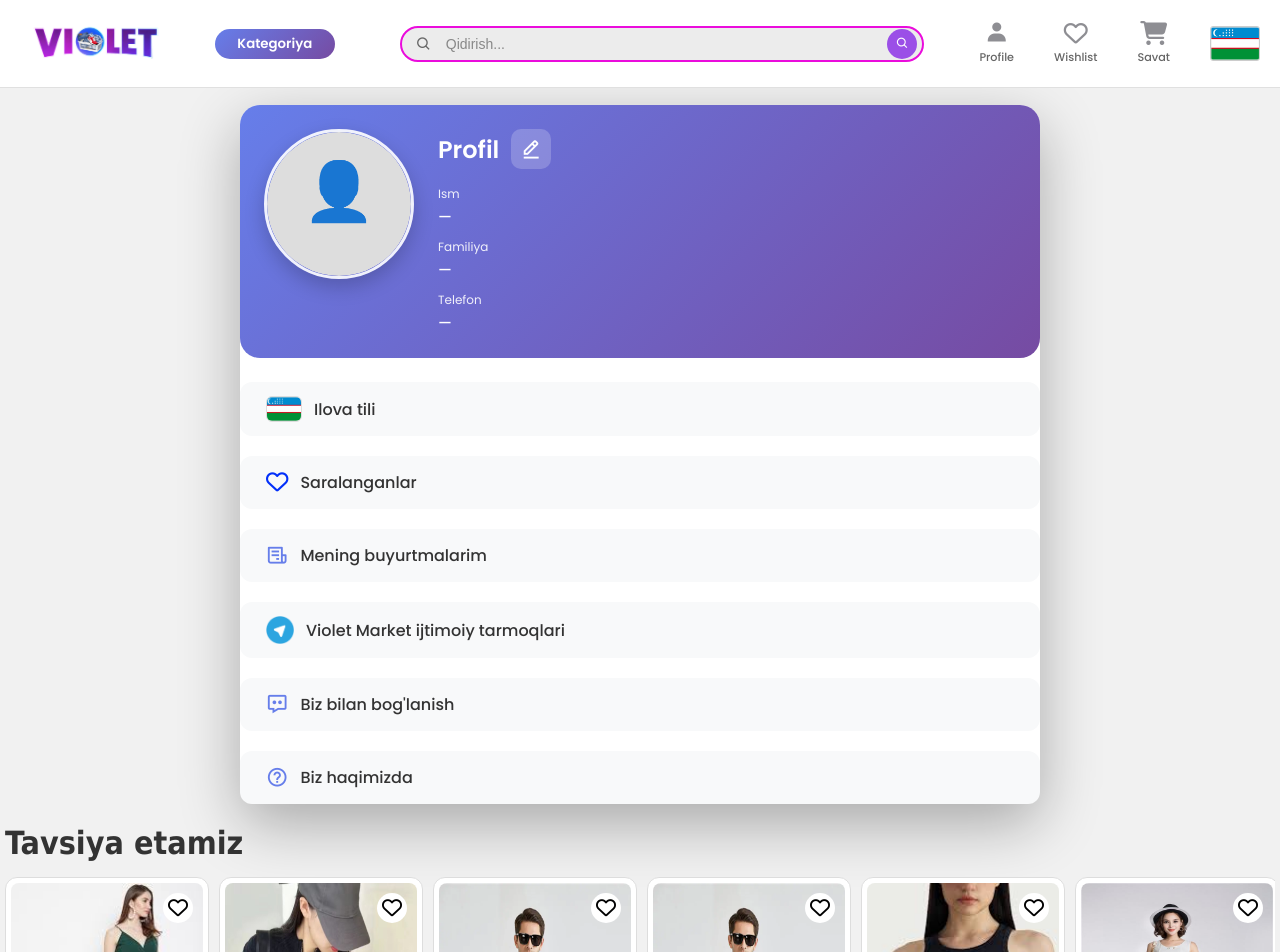
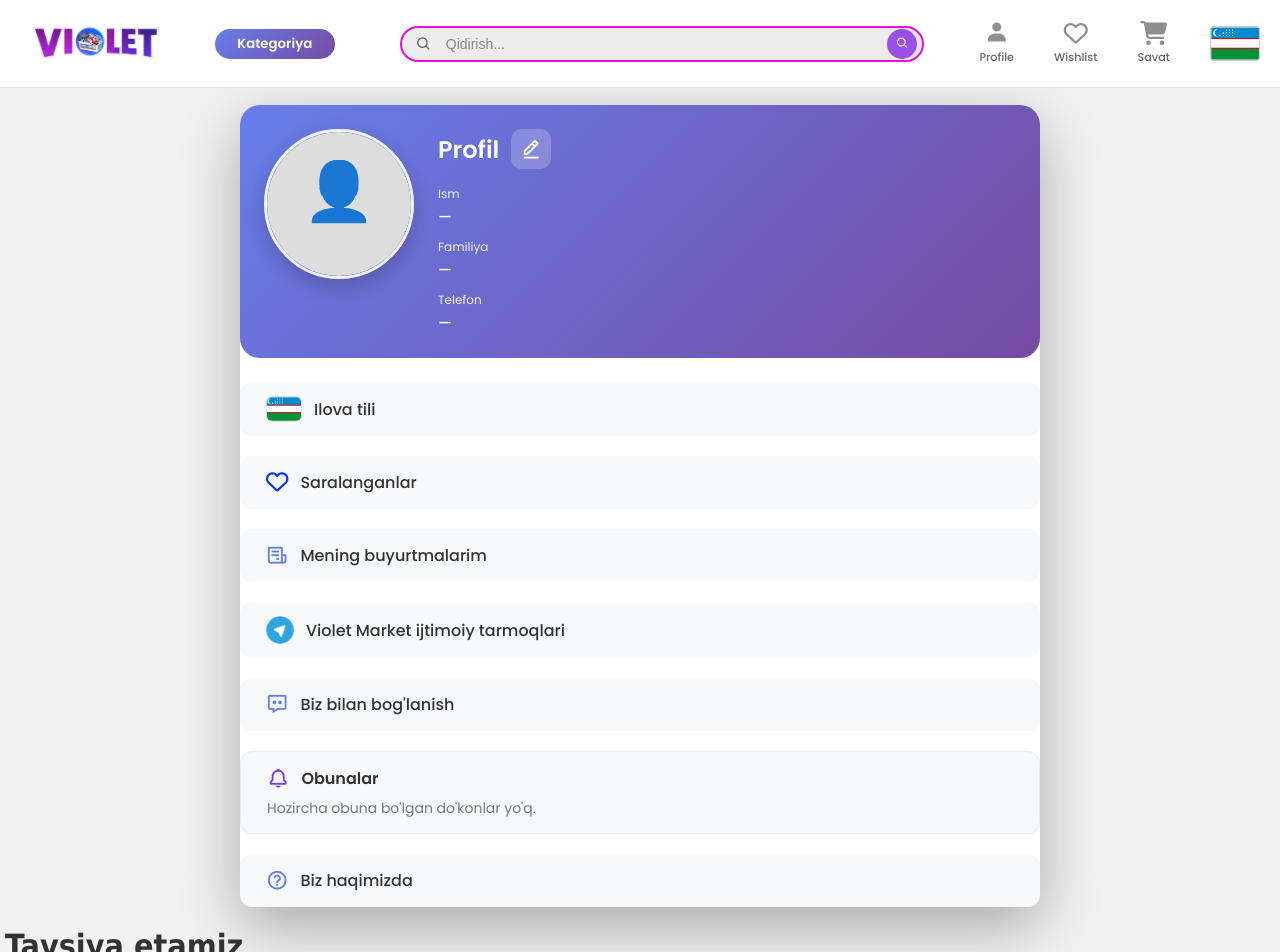
Before and after one commit to Shukrullo-Ziyoviddinov/VioletMarket, a React (Create React App) app in the folder my-violet-market/: page /profile in a window 1280 px wide. Shown: the top 952 px of the page. Built offline with nearby package versions, Linux system fonts and the light colour scheme.

Commit message:
profile12

```diff
--- a/my-violet-market/src/hooks/useSellerSubscription.js
+++ b/my-violet-market/src/hooks/useSellerSubscription.js
@@ -1,6 +1,25 @@
 import { useState, useEffect, useCallback } from 'react';
 
-const storageKey = (sellerId) => `seller_subscribed:${sellerId}`;
+export const SELLER_SUBSCRIBE_STORAGE_PREFIX = 'seller_subscribed:';
+
+const storageKey = (sellerId) => `${SELLER_SUBSCRIBE_STORAGE_PREFIX}${sellerId}`;
+
+/** localStorage dan obuna bo'lgan sotuvchi idlari */
+export function getSubscribedSellerIds() {
+  try {
+    const ids = [];
+    const len = localStorage.length;
+    for (let i = 0; i < len; i++) {
+      const k = localStorage.key(i);
+      if (k?.startsWith(SELLER_SUBSCRIBE_STORAGE_PREFIX) && localStorage.getItem(k) === '1') {
+        ids.push(k.slice(SELLER_SUBSCRIBE_STORAGE_PREFIX.length));
+      }
+    }
+    return ids;
+  } catch {
+    return [];
+  }
+}
 
 /**
  * Sotuvchi obunasi: localStorage (demo). Obuna bo'lganda ko'rsatiladigan son +1.
--- a/my-violet-market/src/locales/ru.json
+++ b/my-violet-market/src/locales/ru.json
@@ -279,7 +279,9 @@
     "imageUploadError": "Ошибка загрузки изображения. Попробуйте ещё раз.",
     "imageReadError": "Ошибка чтения изображения. Выберите другое фото.",
     "sellerMyCabinet": "Мой кабинет продавца",
-    "sellerStoreHint": "магазин"
+    "sellerStoreHint": "магазин",
+    "subscriptions": "Подписки",
+    "subscriptionsEmpty": "Пока нет подписок на магазины."
   },
   "seller": {
     "notFound": "Продавец не найден.",
--- a/my-violet-market/src/locales/uz.json
+++ b/my-violet-market/src/locales/uz.json
@@ -279,7 +279,9 @@
     "imageUploadError": "Rasm yuklashda xatolik yuz berdi. Iltimos, qayta urinib ko'ring.",
     "imageReadError": "Rasm o'qishda xatolik yuz berdi. Iltimos, boshqa rasmni tanlang.",
     "sellerMyCabinet": "Mening sotuvchi kabinetim",
-    "sellerStoreHint": "do'kon"
+    "sellerStoreHint": "do'kon",
+    "subscriptions": "Obunalar",
+    "subscriptionsEmpty": "Hozircha obuna bo'lgan do'konlar yo'q."
   },
   "seller": {
     "notFound": "Sotuvchi topilmadi.",
--- a/my-violet-market/src/pages/Profile.css
+++ b/my-violet-market/src/pages/Profile.css
@@ -581,6 +581,90 @@
   color: #333;
 }
 
+.profile-subscriptions-block {
+  margin-bottom: 20px;
+  padding: 14px 26px;
+  background: #f8f9fa;
+  border-radius: 12px;
+  border: 1px solid #ece8f4;
+}
+
+.profile-subscriptions-heading {
+  display: flex;
+  align-items: center;
+  gap: 12px;
+  margin-bottom: 4px;
+}
+
+.profile-subscriptions-heading__icon {
+  font-size: 1.4rem;
+  color: #7c3aed;
+  flex-shrink: 0;
+}
+
+.profile-subscriptions-heading__label {
+  font-size: 16px;
+  font-weight: 600;
+  color: #333;
+}
+
+.profile-subscriptions-empty {
+  margin: 8px 0 0;
+  font-size: 14px;
+  color: #777;
+  line-height: 1.4;
+}
+
+.profile-subscriptions-list {
+  list-style: none;
+  margin: 8px 0 0;
+  padding: 0;
+}
+
+.profile-subscriptions-item {
+  display: flex;
+  align-items: center;
+  gap: 12px;
+  padding: 10px 0;
+  text-decoration: none;
+  color: inherit;
+  border-top: 1px solid #e8e4ef;
+  transition: background 0.15s, opacity 0.15s;
+}
+
+.profile-subscriptions-list li:first-child .profile-subscriptions-item {
+  border-top: none;
+  padding-top: 6px;
+}
+
+.profile-subscriptions-item:hover {
+  opacity: 0.92;
+}
+
+.profile-subscriptions-item__logo {
+  width: 36px;
+  height: 36px;
+  border-radius: 50%;
+  object-fit: cover;
+  flex-shrink: 0;
+  border: 2px solid #e5e5e5;
+  background: #fafafa;
+}
+
+.profile-subscriptions-item__name {
+  flex: 1;
+  font-size: 15px;
+  font-weight: 600;
+  color: #5b21b6;
+  min-width: 0;
+}
+
+.profile-subscriptions-item__chevron {
+  color: #999;
+  font-size: 1.25rem;
+  flex-shrink: 0;
+}
+
 .profile-about-row {
   display: flex;
   align-items: center;
--- a/my-violet-market/src/pages/Profile.jsx
+++ b/my-violet-market/src/pages/Profile.jsx
@@ -1,10 +1,11 @@
-import React, { useState, useEffect, useRef } from 'react';
-import { Link } from 'react-router-dom';
+import React, { useState, useEffect, useRef, useCallback } from 'react';
+import { Link, useLocation } from 'react-router-dom';
 import { useTranslation } from 'react-i18next';
 import { useUser } from '../contexts/UserContext';
 import { footerData } from '../data/footerData';
-import { getLocalizedText } from '../utils/utils';
+import { getLocalizedText, normalizeImagePath } from '../utils/utils';
 import { getSellerById } from '../data/sellerData';
+import { getSubscribedSellerIds, SELLER_SUBSCRIBE_STORAGE_PREFIX } from '../hooks/useSellerSubscription';
 import TavsiyaEtamiz from '../components/TavsiyaEtamiz';
 import './Profile.css';
 
@@ -17,6 +18,7 @@ const LANGUAGES = [
 
 const Profile = () => {
   const { i18n, t } = useTranslation();
+  const location = useLocation();
   const { userData, updateUserData } = useUser();
   const [formData, setFormData] = useState({
     username: '',
@@ -32,6 +34,7 @@ const Profile = () => {
   const [aboutModalOpen, setAboutModalOpen] = useState(false);
   const [aboutModalClosing, setAboutModalClosing] = useState(false);
   const [openAboutSections, setOpenAboutSections] = useState({});
+  const [subscribedSellers, setSubscribedSellers] = useState([]);
   const [tempLanguage, setTempLanguage] = useState(i18n.language || 'uz');
   const [dragY, setDragY] = useState(0);
   const [editDragY, setEditDragY] = useState(0);
@@ -211,8 +214,33 @@ const Profile = () => {
     return () => el.removeEventListener('touchmove', onMove);
   }, [contactModalOpen]);
 
+  const refreshSubscribedSellers = useCallback(() => {
+    const ids = getSubscribedSellerIds();
+    setSubscribedSellers(ids.map((id) => getSellerById(id)).filter(Boolean));
+  }, []);
+
+  useEffect(() => {
+    refreshSubscribedSellers();
+  }, [location.pathname, refreshSubscribedSellers]);
+
+  useEffect(() => {
+    const onStorage = (e) => {
+      if (!e.key || e.key.startsWith(SELLER_SUBSCRIBE_STORAGE_PREFIX)) {
+        refreshSubscribedSellers();
+      }
+    };
+    const onFocus = () => refreshSubscribedSellers();
+    window.addEventListener('storage', onStorage);
+    window.addEventListener('focus', onFocus);
+    return () => {
+      window.removeEventListener('storage', onStorage);
+      window.removeEventListener('focus', onFocus);
+    };
+  }, [refreshSubscribedSellers]);
+
   const currentLang = LANGUAGES.find((l) => l.code === (i18n.language || 'uz')) || LANGUAGES[0];
   const lang = i18n.language || 'uz';
+  const langKey = String(lang).toLowerCase().startsWith('ru') ? 'ru' : 'uz';
 
   const closeAboutModal = () => {
     setAboutModalClosing(true);
@@ -411,6 +439,41 @@ const Profile = () => {
           >
             <i className="bx bx-message-dots profile-contact-icon"></i>
             <span className="profile-contact-label">{getLocalizedText({ uz: "Biz bilan bog'lanish", ru: "Связаться с нами" }, lang)}</span>
+          </div>
+
+          <div className="profile-subscriptions-block">
+            <div className="profile-subscriptions-heading">
+              <i className="bx bx-bell profile-subscriptions-heading__icon" aria-hidden="true" />
+              <span className="profile-subscriptions-heading__label">{t('profile.subscriptions')}</span>
+            </div>
+            {subscribedSellers.length === 0 ? (
+              <p className="profile-subscriptions-empty">{t('profile.subscriptionsEmpty')}</p>
+            ) : (
+              <ul className="profile-subscriptions-list">
+                {subscribedSellers.map((seller) => (
+                  <li key={seller.id}>
+                    <Link
+                      to={`/seller/${seller.id}`}
+                      className="profile-subscriptions-item"
+                      aria-label={getLocalizedText(seller.name, langKey)}
+                    >
+                      <img
+                        src={normalizeImagePath(seller.logo)}
+                        alt=""
+                        className="profile-subscriptions-item__logo"
+                        onError={(e) => {
+                          e.target.src = normalizeImagePath('/img/no-image.png');
+                        }}
+                      />
+                      <span className="profile-subscriptions-item__name">
+                        {getLocalizedText(seller.name, langKey)}
+                      </span>
+                      <i className="bx bx-chevron-right profile-subscriptions-item__chevron" aria-hidden="true" />
+                    </Link>
+                  </li>
+                ))}
+              </ul>
+            )}
           </div>
 
           <div
```
